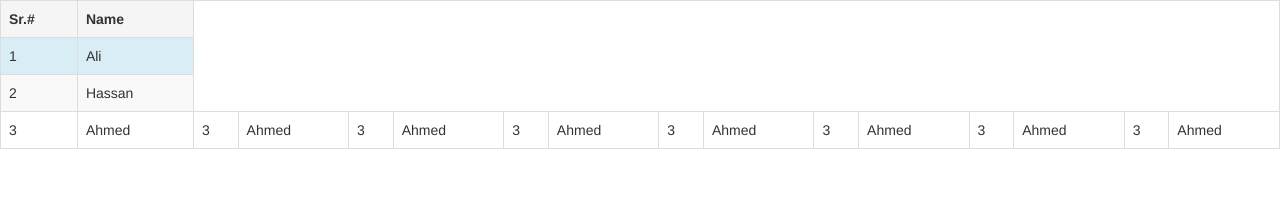
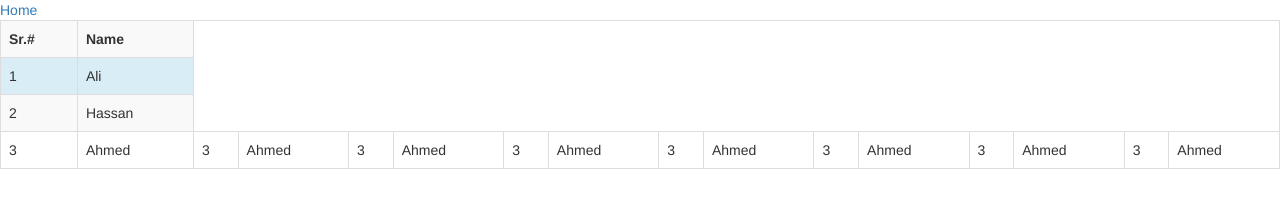
Before and after one commit to hamadhassan/Advanced-Styling-with-Responsive-Design, a plain HTML site: page table.html in a window 1280 px wide. Drawn offline with nearby package versions, Linux system fonts and the light colour scheme.

Commit message:
flow of pages

```diff
--- a/table.html
+++ b/table.html
@@ -12,6 +12,11 @@
     <title>Table</title>
 </head>
 <body>
+    <header>
+        <nav>
+            <a href="index.html">Home</a>
+        </nav>
+    </header>
     <main>
         <div class="table-responsive">
             <table class="table table-striped table-bordered table-hover ">
```
Also changed, not shown: bootstrap.html (+1 -1 lines), naviagation.html (+1 -1 lines), responsive.html (+1 -1 lines).
